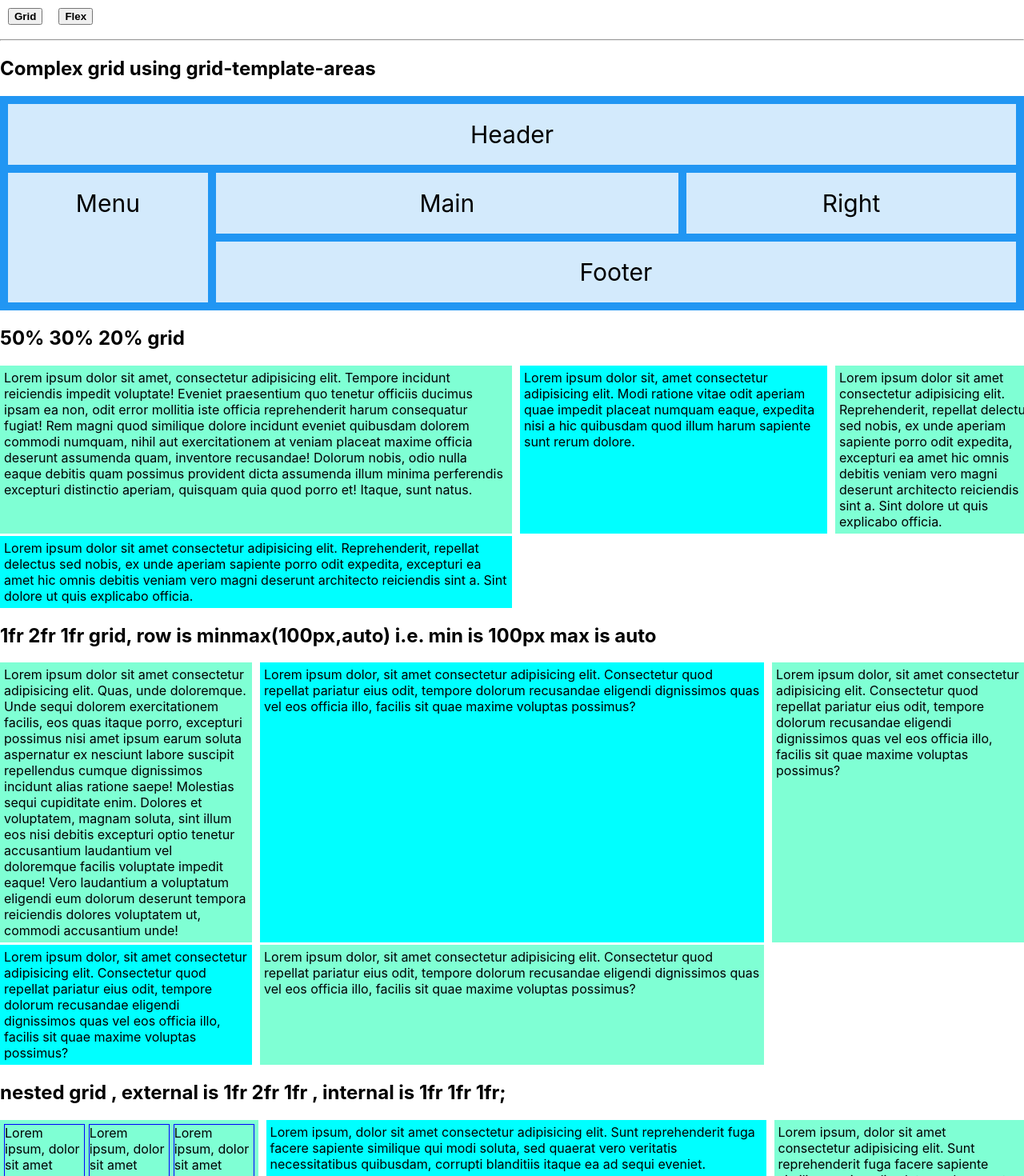
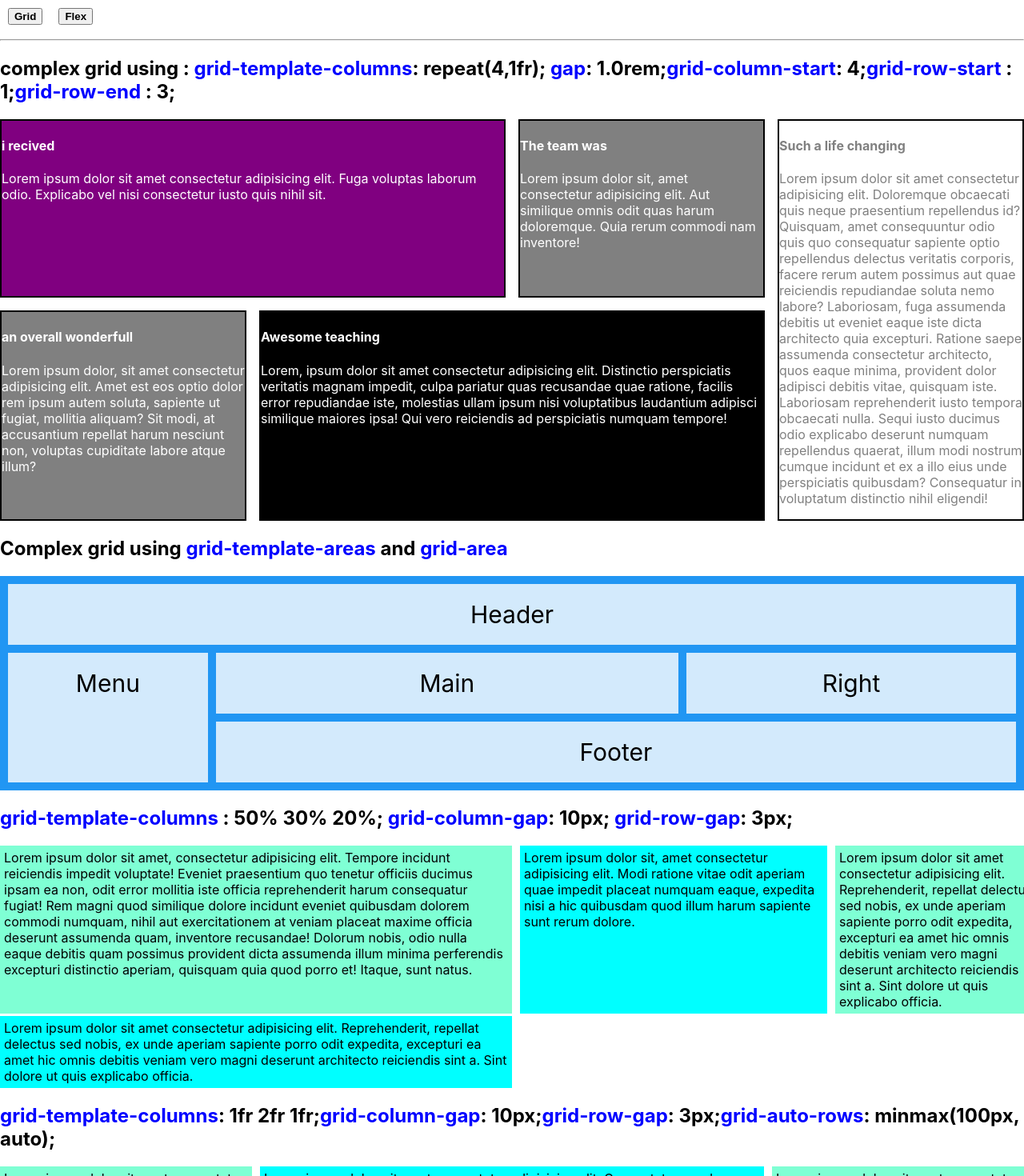
Before and after one commit to NathanKr/LayoutPlayground, a React (Create React App) app in the folder grid-and-flexbox/: page / in a window 1280 px wide. Shown: the top 1470 px of the page at 80% size. Built offline with nearby package versions, Linux system fonts and the light colour scheme.

Commit message:
complex grid number 2

```diff
--- /dev/null
+++ b/grid-and-flexbox/src/components/Blue.jsx
@@ -0,0 +1,11 @@
+import React from 'react';
+
+const Blue = ({children}) => {
+    return (
+        <span style={{color:'blue'}}>
+            {children}
+        </span>
+    );
+};
+
+export default Blue;
--- a/grid-and-flexbox/src/components/GridSample1.js
+++ b/grid-and-flexbox/src/components/GridSample1.js
@@ -1,10 +1,14 @@
 import React from "react";
+import Blue from "./Blue";
 
 const GridSample1 = () => {
   return (
     <div>
-      <h2>50% 30% 20% grid</h2>
-      <div class="wrapper1">
+      <h2>
+        <Blue>grid-template-columns</Blue> : 50% 30% 20%;{" "}
+        <Blue>grid-column-gap</Blue>: 10px; <Blue>grid-row-gap</Blue>: 3px;
+      </h2>
+      <div className="wrapper1">
         <div>
           Lorem ipsum dolor sit amet, consectetur adipisicing elit. Tempore
           incidunt reiciendis impedit voluptate! Eveniet praesentium quo tenetur
--- a/grid-and-flexbox/src/components/GridSample2.js
+++ b/grid-and-flexbox/src/components/GridSample2.js
@@ -1,11 +1,14 @@
 import React from "react";
+import Blue from './Blue'
 
 const GridSample2 = () => {
   return (
     <div>
       <h2>
-        1fr 2fr 1fr grid, row is minmax(100px,auto) i.e. min is 100px max is
-        auto
+        <Blue>grid-template-columns</Blue>: 1fr 2fr 1fr;
+        <Blue>grid-column-gap</Blue>: 10px;
+        <Blue>grid-row-gap</Blue>: 3px;
+        <Blue>grid-auto-rows</Blue>: minmax(100px, auto);
       </h2>
       <div className="wrapper2">
         <div>
--- a/grid-and-flexbox/src/components/GridSample3.jsx
+++ b/grid-and-flexbox/src/components/GridSample3.jsx
@@ -1,9 +1,13 @@
 import React from "react";
+import Blue from "./Blue";
 
 const GridSample3 = () => {
   return (
     <>
-      <h2>justify grid , 1fr 2fr , justify-items: center</h2>
+      <h2>
+        justify grid <Blue>grid-template-columns</Blue> 1fr 2fr ,{" "}
+        <Blue>justify-items</Blue>: center
+      </h2>
       <div className="wrapper3">
         <div>Lorem 1</div>
         <div>Lorem 2</div>
--- a/grid-and-flexbox/src/components/GridSampleComplex1.jsx
+++ b/grid-and-flexbox/src/components/GridSampleComplex1.jsx
@@ -1,16 +1,17 @@
 import styles from "../styles/GridSampleComplex1.module.css";
 import React from "react";
+import Blue from './Blue'
 
 const GridSampleComplex1 = () => {
   return (
     <>
-      <h2>Complex grid using grid-template-areas</h2>
-      <div class={styles.grid_container}>
-        <div class={styles.item1}>Header</div>
-        <div class={styles.item2}>Menu</div>
-        <div class={styles.item3}>Main</div>
-        <div class={styles.item4}>Right</div>
-        <div class={styles.item5}>Footer</div>
+      <h2>Complex grid using <Blue>grid-template-areas</Blue> and <Blue>grid-area</Blue></h2>
+      <div className={styles.grid_container}>
+        <div className={styles.item1}>Header</div>
+        <div className={styles.item2}>Menu</div>
+        <div className={styles.item3}>Main</div>
+        <div className={styles.item4}>Right</div>
+        <div className={styles.item5}>Footer</div>
       </div>
     </>
   );
--- /dev/null
+++ b/grid-and-flexbox/src/components/GridSampleComplex2.jsx
@@ -0,0 +1,86 @@
+import React from "react";
+import styles from "../styles/GridSampleComplex2.module.css";
+import Blue from './Blue'
+
+const GridSampleComplex2 = () => {
+  return (
+    <>
+      <h2>
+        complex grid using : <Blue>grid-template-columns</Blue>: repeat(4,1fr);{" "}
+        <Blue>gap</Blue>: 1.0rem;
+        <Blue>grid-column-start</Blue>: 4;
+        <Blue>grid-row-start</Blue> : 1;
+        <Blue>grid-row-end</Blue> : 3;
+      </h2>
+      <div className={styles.container}>
+        <div
+          style={{ backgroundColor: "purple", color: "white" }}
+          className={`${styles.grid_col_span_2} ${styles.grid_item}`}
+        >
+          <h4>i recived</h4>
+          <p>
+            Lorem ipsum dolor sit amet consectetur adipisicing elit. Fuga
+            voluptas laborum odio. Explicabo vel nisi consectetur iusto quis
+            nihil sit.
+          </p>
+        </div>
+        <div
+          style={{ backgroundColor: "grey", color: "white" }}
+          className={styles.grid_item}
+        >
+          <h4>The team was</h4>
+          <p>
+            Lorem ipsum dolor sit, amet consectetur adipisicing elit. Aut
+            similique omnis odit quas harum doloremque. Quia rerum commodi nam
+            inventore!
+          </p>
+        </div>
+        <div
+          style={{ backgroundColor: "grey", color: "white" }}
+          className={styles.grid_item}
+        >
+          <h4>an overall wonderfull</h4>
+          <p>
+            Lorem ipsum dolor, sit amet consectetur adipisicing elit. Amet est
+            eos optio dolor rem ipsum autem soluta, sapiente ut fugiat, mollitia
+            aliquam? Sit modi, at accusantium repellat harum nesciunt non,
+            voluptas cupiditate labore atque illum?
+          </p>
+        </div>
+
+        <div
+          style={{ backgroundColor: "black", color: "white" }}
+          className={`${styles.grid_item} ${styles.grid_col_span_2}`}
+        >
+          <h4>Awesome teaching</h4>
+          <p>
+            Lorem, ipsum dolor sit amet consectetur adipisicing elit. Distinctio
+            perspiciatis veritatis magnam impedit, culpa pariatur quas
+            recusandae quae ratione, facilis error repudiandae iste, molestias
+            ullam ipsum nisi voluptatibus laudantium adipisci similique maiores
+            ipsa! Qui vero reiciendis ad perspiciatis numquam tempore!
+          </p>
+        </div>
+        <div style={{ color: "grey" }} className={styles.grid_item}>
+          <h4>Such a life changing</h4>
+          <p>
+            Lorem ipsum dolor sit amet consectetur adipisicing elit. Doloremque
+            obcaecati quis neque praesentium repellendus id? Quisquam, amet
+            consequuntur odio quis quo consequatur sapiente optio repellendus
+            delectus veritatis corporis, facere rerum autem possimus aut quae
+            reiciendis repudiandae soluta nemo labore? Laboriosam, fuga
+            assumenda debitis ut eveniet eaque iste dicta architecto quia
+            excepturi. Ratione saepe assumenda consectetur architecto, quos
+            eaque minima, provident dolor adipisci debitis vitae, quisquam iste.
+            Laboriosam reprehenderit iusto tempora obcaecati nulla. Sequi iusto
+            ducimus odio explicabo deserunt numquam repellendus quaerat, illum
+            modi nostrum cumque incidunt et ex a illo eius unde perspiciatis
+            quibusdam? Consequatur in voluptatum distinctio nihil eligendi!
+          </p>
+        </div>
+      </div>
+    </>
+  );
+};
+
+export default GridSampleComplex2;
--- a/grid-and-flexbox/src/components/GridSampleNesting.js
+++ b/grid-and-flexbox/src/components/GridSampleNesting.js
@@ -1,10 +1,18 @@
 import React from "react";
+import Blue from './Blue'
 
 const GridSampleNesting = () => {
   return (
     <div>
-      <h2>nested grid , external is 1fr 2fr 1fr , internal is 1fr 1fr 1fr;</h2>
-      <div class="wrapper2">
+      <h2>nested grid</h2>
+      <h3>
+        external is using <Blue>grid-template-columns</Blue> : 1fr 2fr 1fr
+      </h3>{" "}
+      <h3>
+        {" "}
+        internal is using <Blue>grid-template-columns</Blue>1fr 1fr 1fr
+      </h3>
+      <div className="wrapper2">
         <div className="nested">
           <div>
             Lorem ipsum, dolor sit amet consectetur adipisicing elit.
--- a/grid-and-flexbox/src/components/GridSamples.js
+++ b/grid-and-flexbox/src/components/GridSamples.js
@@ -5,12 +5,14 @@ import GridSampleNesting from './GridSampleNesting'
 import GridSample3 from "./GridSample3";
 import "../styles/GridSamples.css";
 import GridSampleComplex1 from "./GridSampleComplex1";
+import GridSampleComplex2 from "./GridSampleComplex2";
 
 
 
 const GridSamples = () => {
   return (
     <div>
+      <GridSampleComplex2/>
       <GridSampleComplex1/>
       <GridSample1 />
       <GridSample2 />
--- /dev/null
+++ b/grid-and-flexbox/src/styles/GridSampleComplex2.module.css
@@ -0,0 +1,18 @@
+.container {
+  display: grid;
+  gap: 1rem;
+  grid-template-columns: repeat(4, 1fr);
+}
+
+.grid_col_span_2 {
+  grid-column: span 2;
+}
+
+.grid_item {
+  border: 2px solid black;
+}
+
+.grid_item:last-child {
+  grid-column-start: 4;
+  grid-row: 1/3; /* same as grid-row-start : 1; grid-row-end : 3; or grid-row 1 / span 2 */
+}
--- a/grid-and-flexbox/src/styles/GridSamples.css
+++ b/grid-and-flexbox/src/styles/GridSamples.css
@@ -44,3 +44,7 @@
   .nested > div{
     border: blue 1px solid;
   }
+
+  .blue{
+    color:blue;
+  }
```
